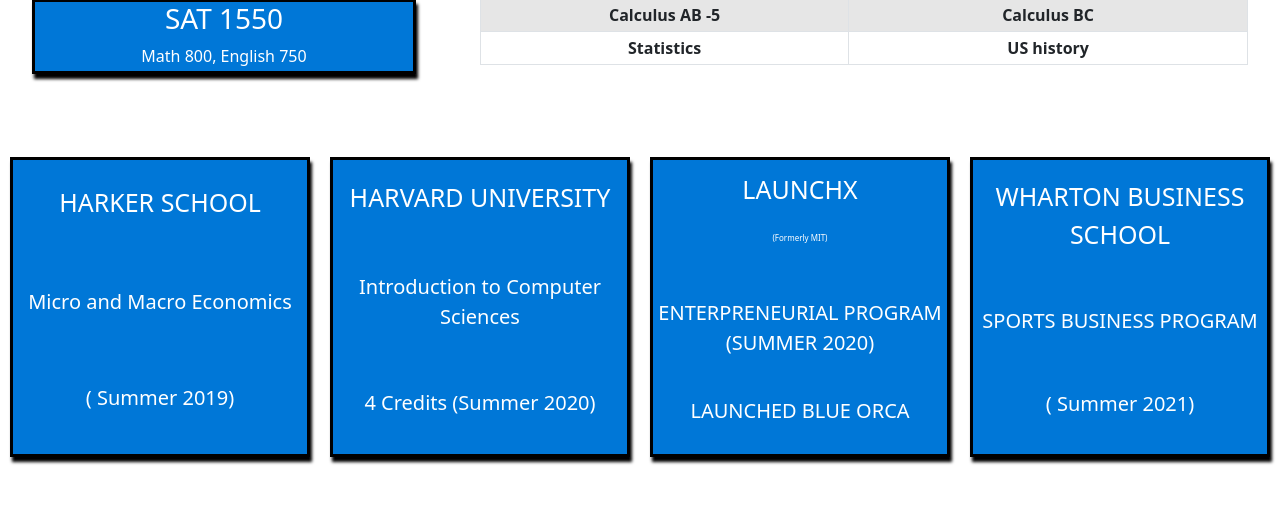
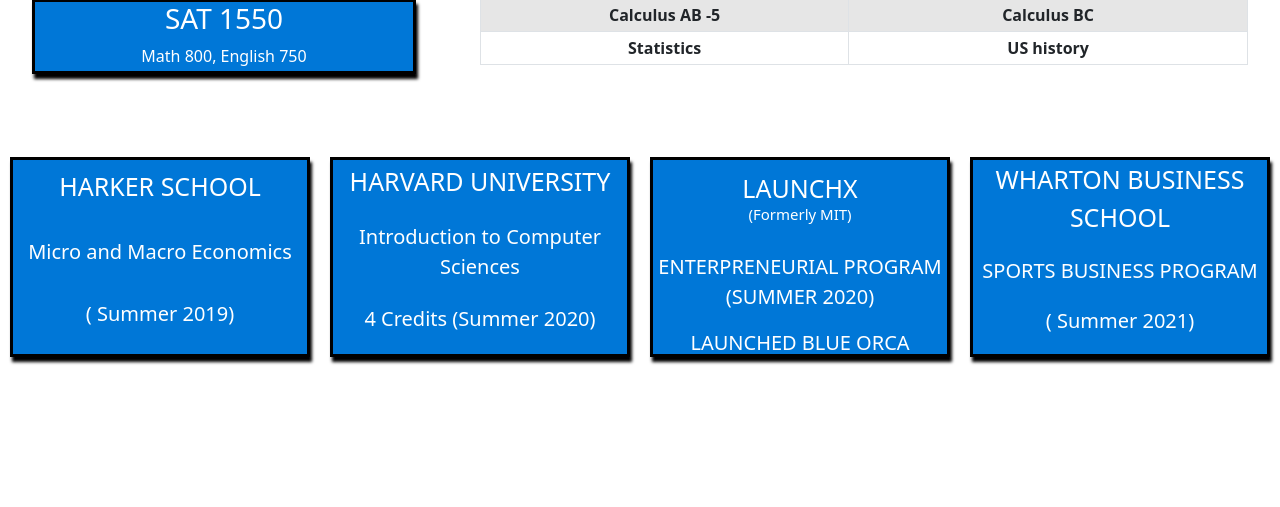
Before and after one commit to rbalonek/arnav-portfolio, a React (Create React App) app: page / in a window 1280 px wide. Shown: the part 2072-2579 px from the top of the page. Built offline with nearby package versions, Linux system fonts and the light colour scheme.

Commit message:
Boxes Smaller

```diff
--- a/src/components/New Components/AcademicAndSummer/AcademicAndSummer.css
+++ b/src/components/New Components/AcademicAndSummer/AcademicAndSummer.css
@@ -70,7 +70,7 @@
 .academic-summer__bottom__box {
   background-color: #0077d7;
   color: white;
-  height: 300px;
+  height: 200px;
   width: 300px;
   text-align: center;
   display: flex;
@@ -82,6 +82,7 @@
 }
 .academic-summer__bottom__box-title {
   font-size: 25px;
+  position: relative;
 }
 .academic-summer__bottom__box-text {
   font-size: 20px;
--- a/src/components/New Components/AcademicAndSummer/AcademicAndSummer.jsx
+++ b/src/components/New Components/AcademicAndSummer/AcademicAndSummer.jsx
@@ -46,9 +46,14 @@
         </div>
 
         <div className="academic-summer__bottom__box">
-          <p className="academic-summer__bottom__box-title">LAUNCHX</p>
           <p
-            style={{ position: "relative", bottom: "15px", fontSize: "8px" }}
+            className="academic-summer__bottom__box-title"
+            style={{ top: "10px" }}
+          >
+            LAUNCHX
+          </p>
+          <p
+            style={{ position: "relative", bottom: "10px", fontSize: "15px" }}
             className="academic-summer__bottom__box-text"
           >
             (Formerly MIT)
```
